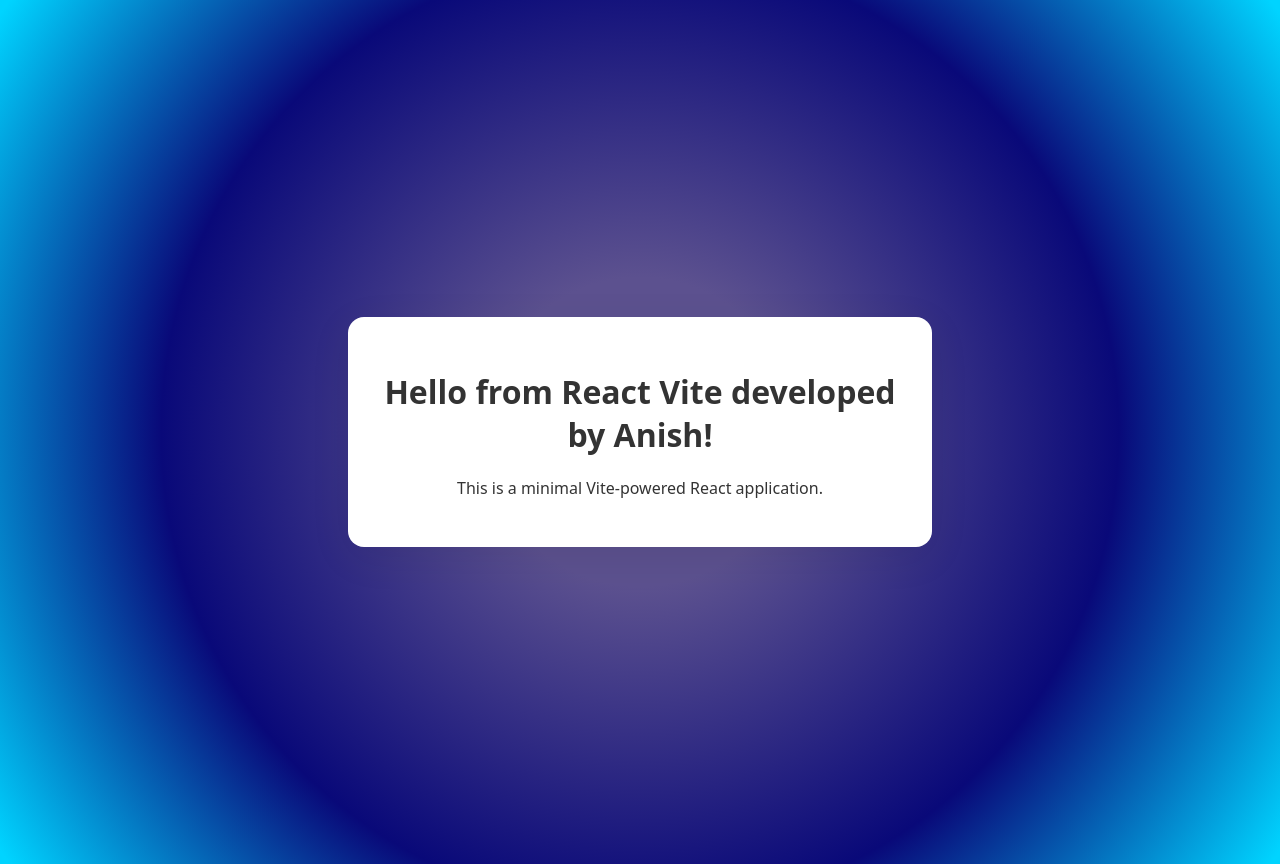
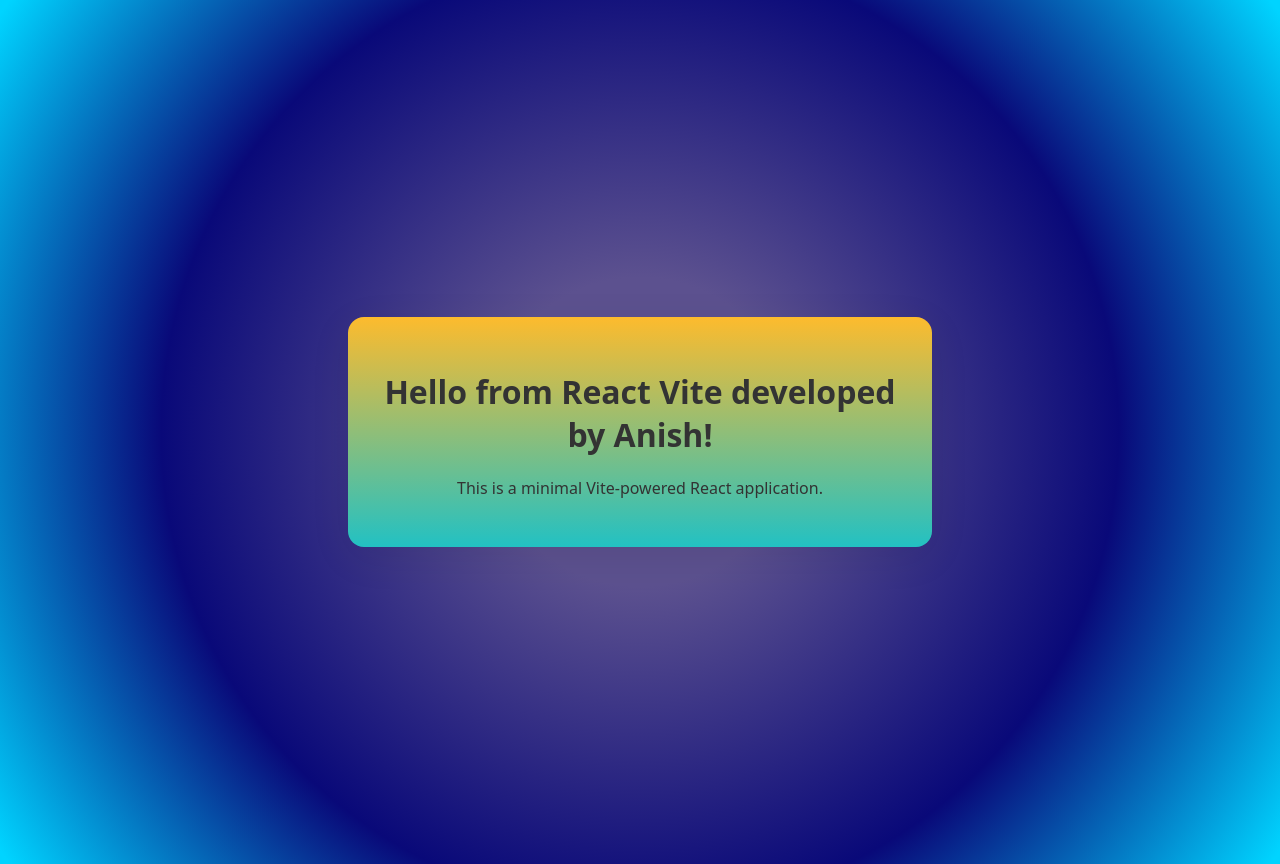
Before and after one commit to i-anish/react-vite-app, a React (Vite) app: page / in a window 1280 px wide. Built offline with nearby package versions, Linux system fonts and the light colour scheme; the HTML template or start-up script is replaced by a standard one.

Commit message:
Change app background to gradient color

```diff
--- a/src/index.css
+++ b/src/index.css
@@ -14,7 +14,8 @@
 }
 
 .app {
-  background: white;
+  background: #22C1C3;
+  background: linear-gradient(0deg, rgba(34, 193, 195, 1) 0%, rgba(253, 187, 45, 1) 100%);
   border-radius: 16px;
   box-shadow: 0 10px 40px rgba(0, 0, 0, 0.08);
   padding: 2rem;
```
